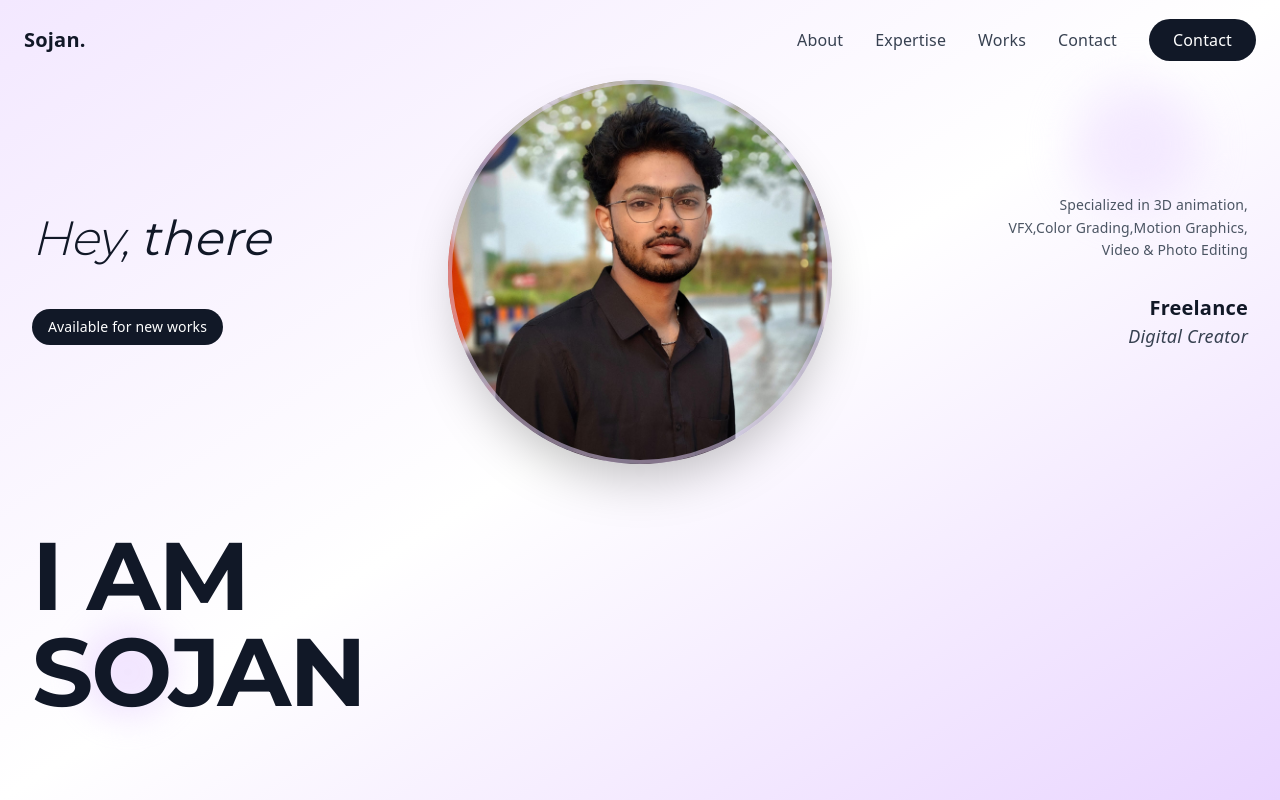
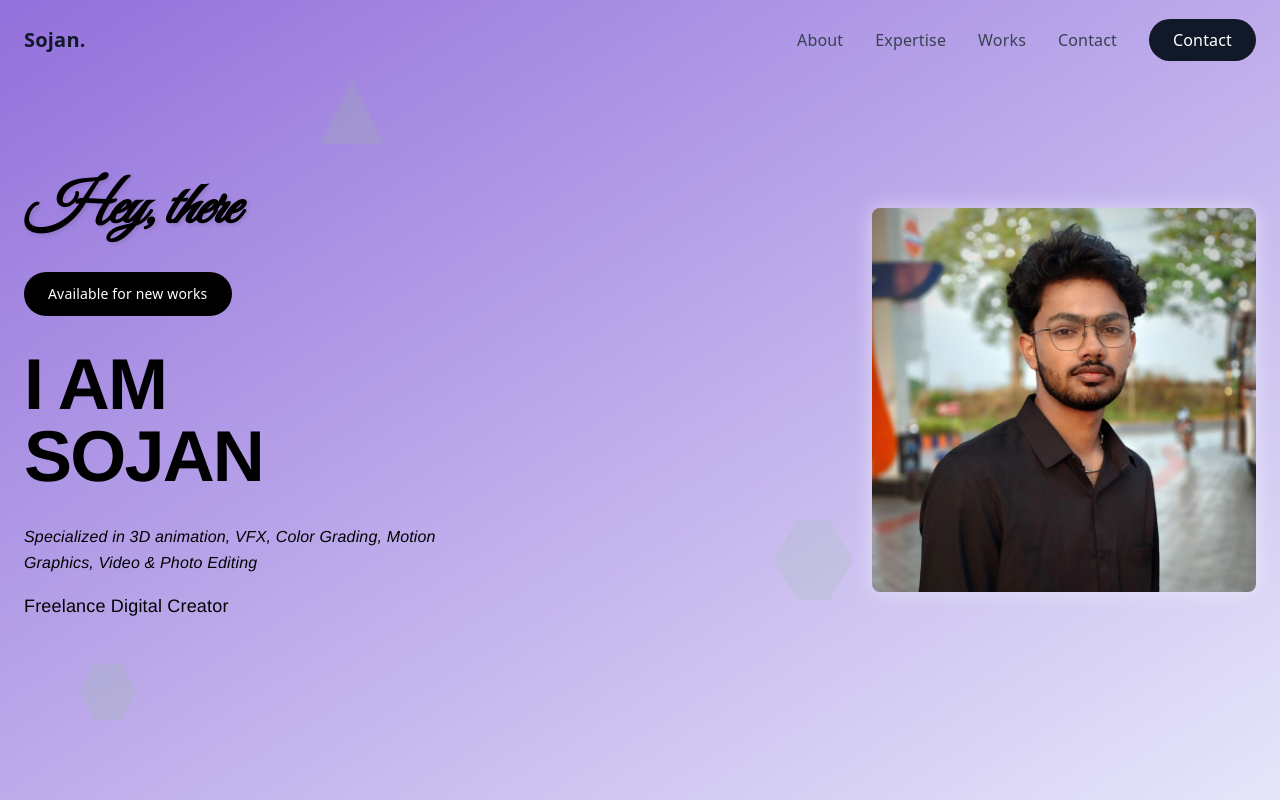
Before and after one commit to Melbin2255/studio-dusk-canvas-76, a React (Vite) app: page / in a window 1280 px wide. Shown: the top 800 px of the page. Built offline with nearby package versions, Linux system fonts and the light colour scheme; a web font is replaced by a local one.

Commit message:
Feat: Implement modern hero section design
Updated the Hero section with a new design, including a gradient background, text layout, profile photo, and interactive elements, based on the provided specifications and image.

```diff
--- a/index.html
+++ b/index.html
@@ -1,24 +1,26 @@
-<!DOCTYPE html>
+
+<!doctype html>
 <html lang="en">
   <head>
     <meta charset="UTF-8" />
+    <link rel="icon" type="image/svg+xml" href="/logo.svg" />
     <meta name="viewport" content="width=device-width, initial-scale=1.0" />
-    <link rel="icon" type="image/svg+xml" href="/logo.svg" />
-    <title>Sojan Augustine </title>
-    <meta name="description" content="Portfolio of Sojan Augustine, Visual Artist & Post-Production Specialist specializing in 3D Animation, VFX, Color Grading, and Motion Graphics" />
-    <meta name="author" content="Sojan Augustine" />
+    <title>Sojan Augustine - Digital Creator</title>
 
-    <meta property="og:title" content="Sojan Augustine - Visual Artist & Post-Production Specialist" />
-    <meta property="og:description" content="Portfolio showcasing expertise in 3D Animation, VFX, Color Grading, and Motion Graphics" />
-    <meta property="og:type" content="website" />
-
-    <meta name="twitter:card" content="summary_large_image" />
-
+    <!-- Google Fonts -->
     <link rel="preconnect" href="https://fonts.googleapis.com">
     <link rel="preconnect" href="https://fonts.gstatic.com" crossorigin>
-    <link href="https://fonts.googleapis.com/css2?family=Manrope:wght@300;400;500;600;700&display=swap" rel="stylesheet">
+    <link href="https://fonts.googleapis.com/css2?family=Great+Vibes&family=Montserrat:wght@300;400;500;600;700&family=Lato:wght@300;400;500;600;700&display=swap" rel="stylesheet">
+
+    <!-- Helvetica Neue fallback -->
+    <style>
+      @import url('https://fonts.googleapis.com/css2?family=Inter:wght@300;400;500;600;700&display=swap');
+
+      .helvetica-neue {
+        font-family: 'Helvetica Neue', 'Inter', 'Arial', sans-serif;
+      }
+    </style>
   </head>
-
   <body>
     <div id="root"></div>
     <script type="module" src="/src/main.tsx"></script>
--- a/src/components/sections/HeroSection.tsx
+++ b/src/components/sections/HeroSection.tsx
@@ -15,96 +15,124 @@ const HeroSection = () => {
   };
 
   return (
-    <section className="relative min-h-screen flex items-center justify-center bg-gradient-to-br from-purple-100 via-white to-purple-200 overflow-hidden">
-      {/* Background decorative elements */}
+    <section className="relative min-h-screen flex items-center justify-center bg-gradient-to-br from-[#9370DB] to-[#E6E6FA] overflow-hidden">
+      {/* Background geometric shapes */}
       <div className="absolute inset-0">
-        <div className="absolute top-20 right-20 w-32 h-32 bg-purple-200 rounded-full opacity-20 blur-xl animate-pulse"></div>
-        <div className="absolute bottom-20 left-20 w-24 h-24 bg-purple-300 rounded-full opacity-30 blur-lg animate-pulse delay-1000"></div>
+        <div className="absolute top-20 left-1/4 w-16 h-16 opacity-20" style={{
+          clipPath: 'polygon(50% 0%, 0% 100%, 100% 100%)',
+          backgroundColor: '#8FBC8F'
+        }}></div>
+        <div className="absolute bottom-1/4 right-1/3 w-20 h-20 opacity-15" style={{
+          clipPath: 'polygon(30% 0%, 0% 50%, 30% 100%, 70% 100%, 100% 50%, 70% 0%)',
+          backgroundColor: '#8FBC8F'
+        }}></div>
+        <div className="absolute top-1/3 right-20 w-12 h-12 opacity-25" style={{
+          clipPath: 'polygon(50% 0%, 0% 100%, 100% 100%)',
+          backgroundColor: '#8FBC8F'
+        }}></div>
+        <div className="absolute bottom-20 left-20 w-14 h-14 opacity-20" style={{
+          clipPath: 'polygon(25% 0%, 75% 0%, 100% 50%, 75% 100%, 25% 100%, 0% 50%)',
+          backgroundColor: '#8FBC8F'
+        }}></div>
       </div>
 
-      <div className="relative z-10 max-w-7xl mx-auto px-6">
-        <div className="grid lg:grid-cols-12 gap-8 items-center">
-          {/* Left Content - Hey there and availability badge */}
-          <div className="lg:col-span-4 lg:order-1">
+      <div className="relative z-10 max-w-7xl mx-auto px-6 w-full">
+        <div className="grid lg:grid-cols-12 gap-8 items-center min-h-[80vh]">
+          {/* Left Content Area */}
+          <div className="lg:col-span-7 space-y-8">
+            {/* Hey, there - Top Left */}
             <motion.div
+              className="text-left"
               initial={{ opacity: 0, x: -50 }}
               animate={{ opacity: isVisible ? 1 : 0, x: isVisible ? 0 : -50 }}
               transition={{ duration: 0.8, delay: 0.2 }}
             >
-              {/* Hey, there */}
-              <h2 className="text-4xl lg:text-5xl font-light text-gray-900 italic mb-8">
-                Hey, <span className="font-normal">there</span>
+              <h2 className="text-5xl lg:text-6xl text-black italic mb-8" style={{
+                fontFamily: 'Great Vibes, cursive',
+                textShadow: '2px 2px 4px rgba(0,0,0,0.1)'
+              }}>
+                Hey, there
               </h2>
+            </motion.div>
 
-              {/* Status Badge */}
-              <motion.div
-                className="inline-flex items-center bg-gray-900 text-white px-4 py-2 rounded-full text-sm font-medium"
-                initial={{ opacity: 0, scale: 0.8 }}
-                animate={{ opacity: isVisible ? 1 : 0, scale: isVisible ? 1 : 0.8 }}
-                transition={{ duration: 0.6, delay: 0.6 }}
-              >
+            {/* Availability Badge */}
+            <motion.div
+              className="flex justify-start mb-6"
+              initial={{ opacity: 0, scale: 0.8 }}
+              animate={{ opacity: isVisible ? 1 : 0, scale: isVisible ? 1 : 0.8 }}
+              transition={{ duration: 0.6, delay: 0.4 }}
+            >
+              <button className="bg-black text-white px-6 py-3 rounded-full text-sm font-medium transition-all duration-300 hover:scale-105 hover:bg-[#FFB6C1] hover:text-black">
                 Available for new works
-              </motion.div>
+              </button>
+            </motion.div>
+
+            {/* I AM SOJAN */}
+            <motion.div
+              className="text-left"
+              initial={{ opacity: 0, y: 30 }}
+              animate={{ opacity: isVisible ? 1 : 0, y: isVisible ? 0 : 30 }}
+              transition={{ duration: 0.8, delay: 0.6 }}
+            >
+              <h1 className="text-6xl lg:text-7xl font-bold text-black leading-tight tracking-tight" style={{
+                fontFamily: 'Helvetica Neue, Arial, sans-serif',
+                fontWeight: 700
+              }}>
+                I AM<br />
+                SOJAN
+              </h1>
+            </motion.div>
+
+            {/* Specialties Text */}
+            <motion.div
+              className="text-left max-w-md"
+              initial={{ opacity: 0, y: 20 }}
+              animate={{ opacity: isVisible ? 1 : 0, y: isVisible ? 0 : 20 }}
+              transition={{ duration: 0.6, delay: 0.8 }}
+            >
+              <p className="text-black text-base leading-relaxed italic mb-4" style={{
+                fontFamily: 'Helvetica Neue, Arial, sans-serif',
+                fontWeight: 300
+              }}>
+                Specialized in 3D animation, VFX, Color Grading, Motion Graphics, Video & Photo Editing
+              </p>
+
+              <p className="text-black text-lg font-medium" style={{
+                fontFamily: 'Helvetica Neue, Arial, sans-serif',
+                fontWeight: 500
+              }}>
+                Freelance Digital Creator
+              </p>
             </motion.div>
           </div>
 
-          {/* Center Content - Profile Image */}
-          <div className="lg:col-span-4 lg:order-2 flex justify-center">
+          {/* Right Content - Profile Image */}
+          <div className="lg:col-span-5 flex justify-center lg:justify-end">
             <motion.div
               className="relative"
               initial={{ opacity: 0, scale: 0.8 }}
               animate={{ opacity: isVisible ? 1 : 0, scale: isVisible ? 1 : 0.8 }}
-              transition={{ duration: 0.8, delay: 0.4 }}
+              transition={{ duration: 0.8, delay: 1 }}
             >
-              <div className="w-80 h-80 lg:w-96 lg:h-96 rounded-full overflow-hidden bg-gradient-to-br from-purple-200 to-purple-100 shadow-2xl">
+              <div className="w-80 h-80 lg:w-96 lg:h-96 rounded-lg overflow-hidden" style={{
+                boxShadow: '0 0 20px rgba(255,255,255,0.5)'
+              }}>
                 <img
                   src="/images/profile.jpg"
                   alt="Sojan Augustine"
                   className="w-full h-full object-cover"
                 />
               </div>
-              {/* Decorative ring */}
-              <div className="absolute inset-0 rounded-full border-4 border-purple-200 opacity-50 animate-pulse"></div>
-            </motion.div>
-          </div>
-
-          {/* Right Content - Skills */}
-          <div className="lg:col-span-4 lg:order-3">
-            <motion.div
-              className="text-right"
-              initial={{ opacity: 0, x: 50 }}
-              animate={{ opacity: isVisible ? 1 : 0, x: isVisible ? 0 : 50 }}
-              transition={{ duration: 0.8, delay: 0.8 }}
-            >
-              <div className="text-sm text-gray-600 leading-relaxed mb-8">
-                <p>Specialized in 3D animation,</p>
-                <p>VFX,Color Grading,Motion Graphics,</p>
-                <p>Video & Photo Editing</p>
-              </div>
-
-              <div>
-                <p className="text-xl font-semibold text-gray-900">Freelance</p>
-                <p className="text-lg font-light text-gray-700 italic">Digital Creator</p>
-              </div>
-            </motion.div>
-          </div>
-
-          {/* Bottom Content - Main Title spanning full width */}
-          <div className="lg:col-span-12 lg:order-4 mt-8">
-            <motion.div
-              className="text-left"
-              initial={{ opacity: 0, y: 30 }}
-              animate={{ opacity: isVisible ? 1 : 0, y: isVisible ? 0 : 30 }}
-              transition={{ duration: 0.8, delay: 1 }}
-            >
-              <h1 className="text-6xl lg:text-8xl font-bold text-gray-900 leading-tight">
-                I AM<br />
-                SOJAN
-              </h1>
             </motion.div>
           </div>
         </div>
       </div>
+
+      {/* Google Fonts import for Great Vibes */}
+      <link
+        href="https://fonts.googleapis.com/css2?family=Great+Vibes&display=swap"
+        rel="stylesheet"
+      />
     </section>
   );
 };
--- a/tailwind.config.ts
+++ b/tailwind.config.ts
@@ -18,10 +18,13 @@ export default {
 				'2xl': '1400px'
 			}
 		},
-		extend: {			fontFamily: {
+		extend: {
+			fontFamily: {
 				'montserrat': ['Montserrat', 'sans-serif'],
 				'lato': ['Lato', 'sans-serif'],
 				'europa': ['Europa Grotesk', 'sans-serif'],
+				'great-vibes': ['Great Vibes', 'cursive'],
+				'helvetica': ['Helvetica Neue', 'Inter', 'Arial', 'sans-serif'],
 			},
 			colors: {
 				'purple-gradient-start': '#8E54E9',
@@ -31,6 +34,10 @@ export default {
 				'text-muted': '#6B6B6B',
 				'border-light': '#E5E5E5',
 				'border-medium': '#D1D1D1',
+				'hero-violet': '#9370DB',
+				'hero-lavender': '#E6E6FA',
+				'hero-teal': '#8FBC8F',
+				'hover-pink': '#FFB6C1',
 				border: 'hsl(var(--border))',
 				input: 'hsl(var(--input))',
 				ring: 'hsl(var(--ring))',
@@ -68,6 +75,7 @@ export default {
 			backgroundImage: {
 				'purple-gradient': 'linear-gradient(135deg, #8E54E9 0%, #E964FF 100%)',
 				'purple-gradient-soft': 'linear-gradient(135deg, rgba(142, 84, 233, 0.1) 0%, rgba(233, 100, 255, 0.1) 100%)',
+				'hero-gradient': 'linear-gradient(135deg, #9370DB 0%, #E6E6FA 100%)',
 			},
 			borderRadius: {
 				lg: 'var(--radius)',
@@ -78,6 +86,7 @@ export default {
 				'soft': '0 2px 8px rgba(0, 0, 0, 0.08)',
 				'medium': '0 4px 16px rgba(0, 0, 0, 0.12)',
 				'purple': '0 4px 20px rgba(142, 84, 233, 0.2)',
+				'hero-glow': '0 0 20px rgba(255,255,255,0.5)',
 			},
 			keyframes: {
 				'accordion-down': {
```
